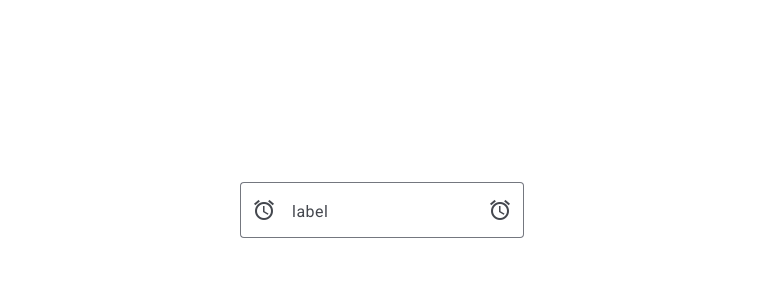
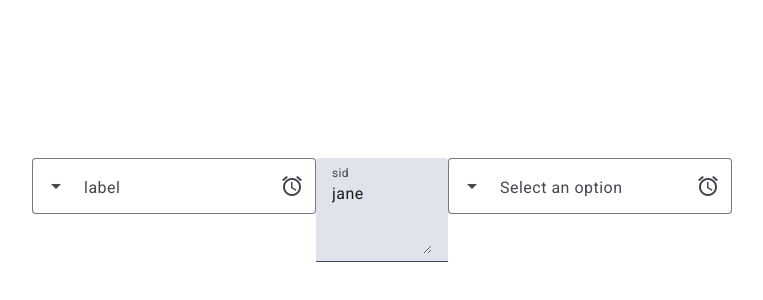
Before and after one commit to salmanlocofy/angular-mui, an Angular app: page / in a window 1280 px wide. Shown: the part 172-472 px from the top of the page, without its empty margins (274-1037 px from the left). Built offline with nearby package versions, Linux system fonts and the light colour scheme.

Commit message:
Add icons to autocomplete

```diff
--- a/src/app/app.component.html
+++ b/src/app/app.component.html
@@ -177,8 +177,9 @@
 
 <main class="main">
   <div class="content">
-    <mui-input appearance="outline" leftIcon="alarm" rightIcon="alarm"></mui-input>
-
+    <mui-input appearance="outline" leftIcon="arrow_drop_down" rightIcon="alarm"></mui-input>
+    <mui-textarea label="sid" value="jane" placeholder="placeholder"> </mui-textarea>
+    <mui-autocomplete appearance="outline" leftIcon="arrow_drop_down" rightIcon="alarm"></mui-autocomplete>
   </div>
 </main>
 
--- a/src/app/components/mui-autocomplete/mui-autocomplete.component.html
+++ b/src/app/components/mui-autocomplete/mui-autocomplete.component.html
@@ -1,9 +1,11 @@
 <mat-form-field [appearance]="appearance">
     <mat-label>{{ placeholder }}</mat-label>
     <input matInput [formControl]="control" [matAutocomplete]="auto" [disabled]="disabled" #input />
+    <mat-icon matPrefix *ngIf="leftIcon">{{ leftIcon }}</mat-icon>
     <mat-autocomplete #auto (optionSelected)="onOptionSelected($event)">
         <mat-option *ngFor="let option of filteredOptions$ | async" [value]="option">
             {{ option.label }}
         </mat-option>
     </mat-autocomplete>
+    <mat-icon matSuffix *ngIf="rightIcon">{{ rightIcon }}</mat-icon>
 </mat-form-field>
--- a/src/app/components/mui-autocomplete/mui-autocomplete.component.ts
+++ b/src/app/components/mui-autocomplete/mui-autocomplete.component.ts
@@ -13,6 +13,7 @@ import { MatInputModule } from '@angular/material/input';
 import { MatFormFieldModule } from '@angular/material/form-field';
 import { CommonModule } from '@angular/common';
 import { MatAutocompleteModule } from '@angular/material/autocomplete';
+import { MatIconModule } from '@angular/material/icon';
 
 @Component({
   selector: 'mui-autocomplete',
@@ -25,6 +26,7 @@ import { MatAutocompleteModule } from '@angular/material/autocomplete';
     MatInputModule,
     MatAutocompleteModule,
     ReactiveFormsModule,
+    MatIconModule
   ],
 })
 export class MuiAutocompleteComponent {
@@ -37,6 +39,8 @@ export class MuiAutocompleteComponent {
   @Input() appearance: 'outline' | 'fill' = 'fill';
   @Input() placeholder: string = 'Select an option';
   @Input() disabled: boolean = false;
+  @Input() leftIcon: string | null = null; // Left icon name
+  @Input() rightIcon: string | null = null; // Right icon
   @Input() value: any; // The currently selected value
   @Input() displayFn: (option: any) => string = (option) => option?.label || ''; // Function to display the option in the input
   @Input() filterFn: (
```
